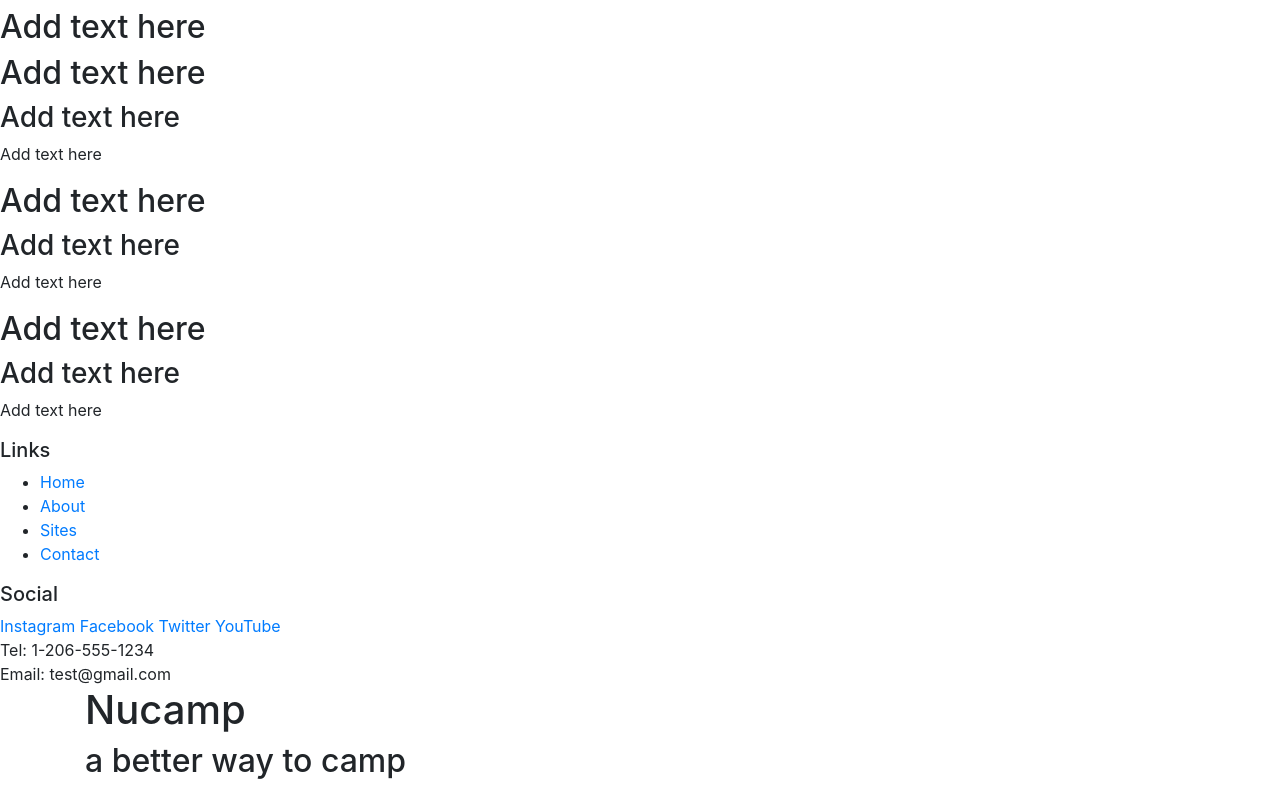
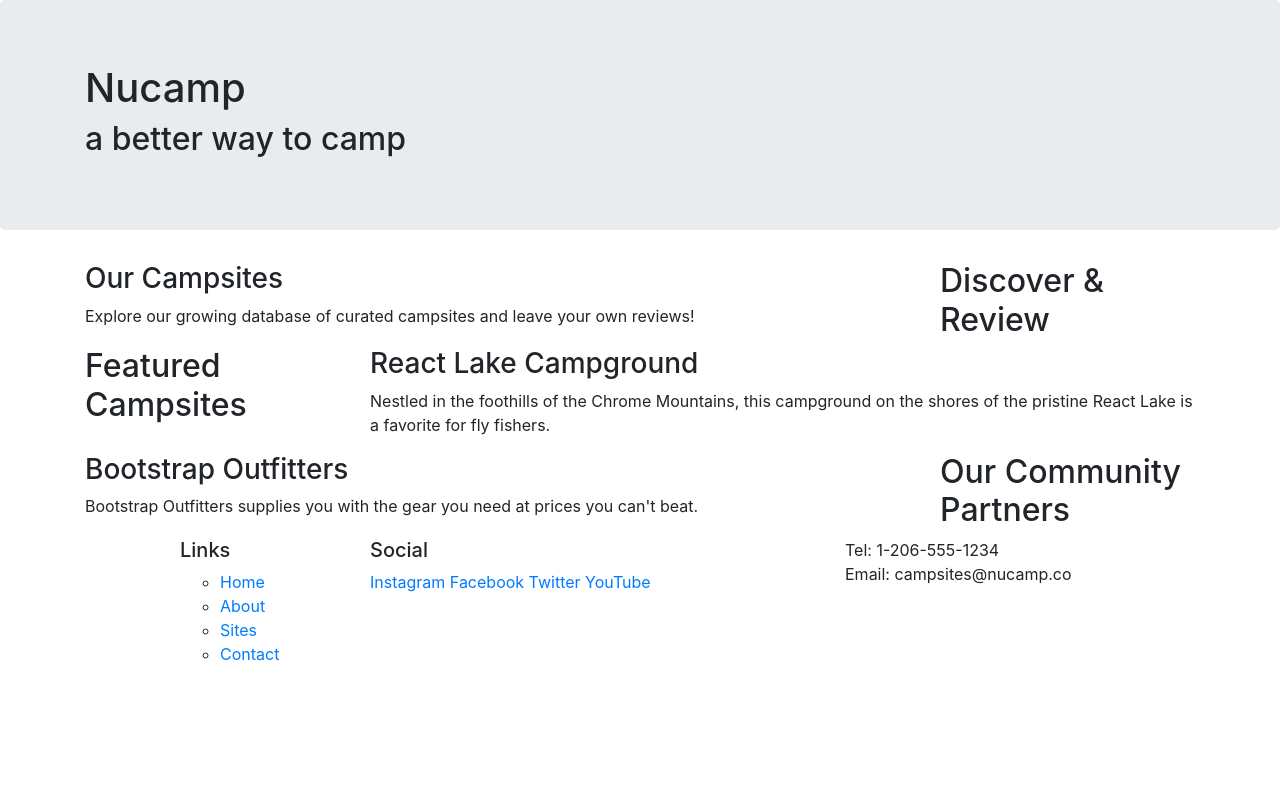
Before and after one commit to trystanfreel-prog/Bootstrap, a website: page index.html in a window 1280 px wide. Drawn offline with nearby package versions, Linux system fonts and the light colour scheme.

Commit message:
Bootstrap Grid

```diff
--- a/index.html
+++ b/index.html
@@ -15,58 +15,7 @@
 
 <body>
 
-    <header>
-        <div>
-            <h1></h1>
-            <h2>Add text here</h2>
-        </div>
-    </header>
-
-    <div>
-        <h2>Add text here</h2>
-        <h3>Add text here</h3>
-        <p>Add text here</p>
-    </div>
-
-    <div>
-        <h2>Add text here</h2>
-        <h3>Add text here</h3>
-        <p>Add text here</p>
-    </div>
-
-    <div>
-        <h2>Add text here</h2>
-        <h3>Add text here</h3>
-        <p>Add text here</p>
-    </div>
-
-    <footer>
-        <div>
-            <h5>Links</h5>
-            <ul>
-                <li><a href="#">Home</a></li>
-                <li><a href="#">About</a></li>
-                <li><a href="#">Sites</a></li>
-                <li><a href="#">Contact</a></li>
-            </ul>
-        </div>
-        <div>
-            <h5>Social</h5>
-            <a href="http://instagram.com/">Instagram</a>
-            <a href="http://facebook.com/">Facebook</a>
-            <a href="http://twitter.com/">Twitter</a>
-            <a href="http://youtube.com/">YouTube</a>
-        </div>
-        <div>
-            Tel: 1-206-555-1234<br />
-            Email: test@gmail.com
-        </div>
-    </footer>
-
-</body>
-
-</html>
-   <header>
+      <header class="jumbotron">
         <div class="container">
             <div class="row">
                 <div class="col">
@@ -77,11 +26,70 @@
         </div>
     </header>
 
+
+        <div class="container">
+        <div class="row">
+             <div class="col-sm-4 order-sm-last col-md-3">
+                <h2>Discover & Review</h2>
+            </div>
+            <div class="col">
+                <h3>Our Campsites</h3>
+                <p>Explore our growing database of curated campsites and leave your own reviews!</p>
+            </div>
+        </div>
+
+        <div class="row">
+            <div class="col-sm-4 col-md-3">
+                <h2>Featured Campsites</h2>
+            </div>
+            <div class="col">
+                <h3>React Lake Campground</h3>
+                <p>Nestled in the foothills of the Chrome Mountains, this campground on the shores of the pristine React Lake is a favorite for fly fishers.</p>
+            </div>
+        </div>
+
+        <div class="row">
+            <div class="col-sm-4 order-sm-last col-md-3">
+                <h2>Our Community Partners</h2>
+            </div>
+
+            <div class="col">
+                <h3>Bootstrap Outfitters</h3>
+                <p>Bootstrap Outfitters supplies you with the gear you need at prices you can't beat.</p>
+            </div>
+        </div>
+    </div>
+
+
+       <footer>
+        <div class="container">
+            <div class="row">
+                 <div class="col-4 col-sm-2 offset-1">
+                   <h5>Links</h5>
+                    <ul class="list-unstyled">
+                    <ul>
+                        <li><a href="#">Home</a></li>
+                        <li><a href="#">About</a></li>
+                        <li><a href="#">Sites</a></li>
+                        <li><a href="#">Contact</a></li>
+                    </ul>
+                </div>
+                <div class="col-6 col-sm-5">
+                    <h5>Social</h5>
+                    <a href="http://instagram.com/">Instagram</a>
+                    <a href="http://facebook.com/">Facebook</a>
+                    <a href="http://twitter.com/">Twitter</a>
+                    <a href="http://youtube.com/">YouTube</a>
+                </div>
+                <div class="col-sm-4">
+                    Tel: 1-206-555-1234<br />
+                    Email: campsites@nucamp.co
+                </div>
+           </div>
+        </div>
     </footer>
 
-    <!-- jQuery must come first, then Popper.js, then the Bootstrap JavaScript plugins.-->
-    <script src="node_modules/jquery/dist/jquery.slim.min.js"></script>
-    <script src="node_modules/popper.js/dist/umd/popper.min.js"></script>
-    <script src="node_modules/bootstrap/dist/js/bootstrap.min.js"></script>
 
 </body>
+
+</html>
```
